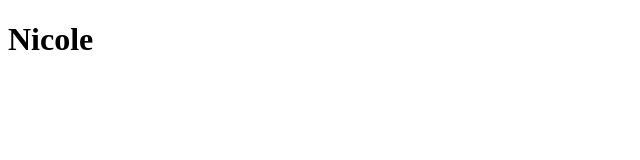
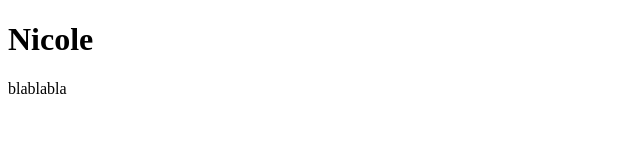
Before and after one commit to nicoleantuness/1-1, a plain HTML site: page index.html in a window 1280 px wide. Shown: the full height of the page, 0-640 px from the left. Drawn offline with Linux system fonts and the light colour scheme.

Commit message:
Update index.html

```diff
--- a/index.html
+++ b/index.html
@@ -8,5 +8,6 @@
 </head>
 <body>
     <h1>Nicole</h1>
+    <p>blablabla<p>
 </body>
 </html>
```
